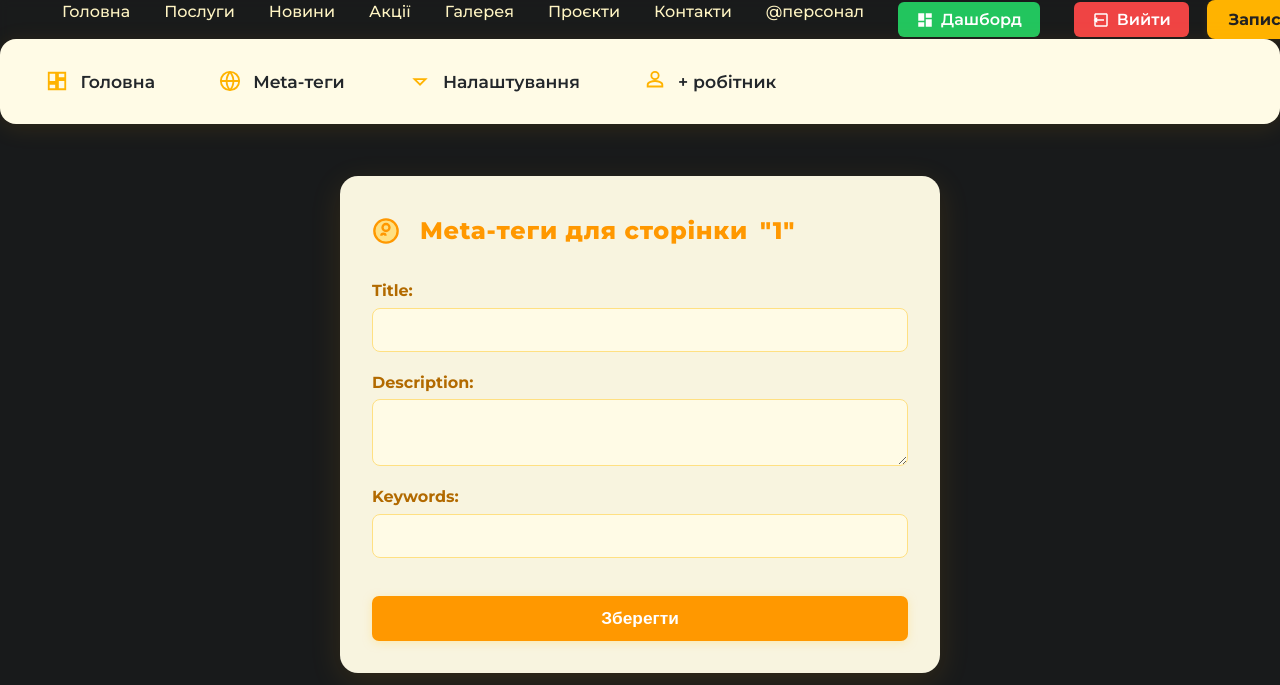
After one commit to sagosS/garage211New, a Flask app: page /admin/meta/1 in a window 1280 px wide. The commit adds this page. Shown: the top 685 px of the page. Run offline with Flask 3, Linux system fonts and the light colour scheme; the visitor is signed in with stand-in values (Sample User, id 1); data that the repository does not hold is empty.

Commit message:
Зроблен мотуль Метатегів для сторінок.

```diff
--- a/app/admin/routes.py
+++ b/app/admin/routes.py
@@ -3,7 +3,7 @@ from datetime import datetime
 from flask import render_template, request, redirect, url_for, flash, abort, current_app
 from flask_login import login_required, current_user, logout_user
 from werkzeug.security import generate_password_hash
-from app.models import User, Client, Order, Employee, Service, Promotion, News, ContactMessage, MaterialAsset
+from app.models import MetaTag, User, Client, Order, Employee, Service, Promotion, News, ContactMessage, MaterialAsset
 from app.extensions import db
 from . import admin
 from werkzeug.utils import secure_filename
@@ -45,6 +45,22 @@ def admin_index():
         last_orders=last_orders,
         status_counts=status_counts
     )
+
+@admin.route('/meta/<page>', methods=['GET', 'POST'])
+@login_required
+def edit_meta(page):
+    meta = MetaTag.query.filter_by(page=page).first()
+    if not meta:
+        meta = MetaTag(page=page)
+        db.session.add(meta)
+    if request.method == 'POST':
+        meta.title = request.form.get('title')
+        meta.description = request.form.get('description')
+        meta.keywords = request.form.get('keywords')
+        db.session.commit()
+        flash('Meta-теги оновлено!', 'success')
+        return redirect(url_for('admin.edit_meta', page=page))
+    return render_template('admin/edit_meta.html', meta=meta, page=page)
 
 @admin.route('/users')
 @login_required
--- a/app/models/__init__.py
+++ b/app/models/__init__.py
@@ -1,3 +1,4 @@
+from .meta_teg import MetaTag
 from .user import User
 from .client import Client
 from .order import Order
--- /dev/null
+++ b/app/models/meta_teg.py
@@ -0,0 +1,8 @@
+from app.extensions import db
+
+class MetaTag(db.Model):
+    id = db.Column(db.Integer, primary_key=True)
+    page = db.Column(db.String(128), unique=True, nullable=False)  # наприклад, 'main', 'services', 'contacts'
+    title = db.Column(db.String(256))
+    description = db.Column(db.String(512))
+    keywords = db.Column(db.String(512))
--- /dev/null
+++ b/app/templates/admin/edit_meta.html
@@ -0,0 +1,107 @@
+{% extends "base.html" %}
+{% block title %}Редагування meta-тегів{% endblock %}
+{% block content %}
+
+<div class="meta-panel glassy">
+    <h2 class="meta-title">
+        <svg width="28" height="28" viewBox="0 0 24 24" style="vertical-align:middle;margin-right:8px;">
+            <circle cx="12" cy="12" r="10" fill="#ffe082" stroke="#ff9800" stroke-width="2"/>
+            <path d="M8 16c0-2.21 3.58-2.21 3.58 0M12 12a3 3 0 100-6 3 3 0 000 6z" stroke="#ff9800" stroke-width="2" fill="none"/>
+        </svg>
+        Meta-теги для сторінки <span style="color:#ff9800;">"{{ page }}"</span>
+    </h2>
+    <form method="post" class="meta-form">
+        <div class="meta-form-group">
+            <label for="title">Title:</label>
+            <input type="text" id="title" name="title" value="{{ meta.title or '' }}" maxlength="256" required>
+        </div>
+        <div class="meta-form-group">
+            <label for="description">Description:</label>
+            <textarea id="description" name="description" rows="3" maxlength="512" required>{{ meta.description or '' }}</textarea>
+        </div>
+        <div class="meta-form-group">
+            <label for="keywords">Keywords:</label>
+            <input type="text" id="keywords" name="keywords" value="{{ meta.keywords or '' }}" maxlength="512">
+        </div>
+        <button type="submit" class="admin-link-btn meta-btn">Зберегти</button>
+    </form>
+</div>
+
+<style>
+.meta-panel {
+    background: rgba(255, 251, 230, 0.97);
+    border-radius: 18px;
+    box-shadow: 0 8px 32px 0 rgba(255, 168, 0, 0.12);
+    padding: 2.5em 2em 2em 2em;
+    margin: 2em auto;
+    max-width: 600px;
+    width: 100%;
+}
+.meta-title {
+    font-size: 1.5rem;
+    font-weight: 800;
+    color: #ff9800;
+    letter-spacing: 0.03em;
+    margin-bottom: 1.5em;
+    display: flex;
+    align-items: center;
+    gap: 0.5em;
+}
+.meta-form {
+    display: flex;
+    flex-direction: column;
+    gap: 1.3em;
+}
+.meta-form-group {
+    display: flex;
+    flex-direction: column;
+    gap: 0.4em;
+}
+.meta-form label {
+    font-weight: 700;
+    color: #b26a00;
+    margin-bottom: 0.1em;
+}
+.meta-form input[type="text"],
+.meta-form textarea {
+    border: 1.5px solid #ffe082;
+    border-radius: 8px;
+    padding: 0.6em 1em;
+    font-size: 1.08em;
+    background: #fffbe6;
+    color: #b26a00;
+    transition: border 0.18s;
+    outline: none;
+}
+.meta-form input[type="text"]:focus,
+.meta-form textarea:focus {
+    border-color: #ff9800;
+    background: #fffde7;
+}
+.meta-btn {
+    margin-top: 1em;
+    background: #ff9800;
+    color: #fff;
+    border-radius: 7px;
+    padding: 0.7em 2em;
+    font-size: 1.08em;
+    font-weight: 700;
+    border: none;
+    cursor: pointer;
+    transition: background 0.18s;
+    box-shadow: 0 2px 8px #ffe08280;
+}
+.meta-btn:hover {
+    background: #ef4444;
+    color: #fff;
+}
+@media (max-width: 650px) {
+    .meta-panel {
+        padding: 1em 0.3em;
+    }
+    .meta-title {
+        font-size: 1.1rem;
+    }
+}
+</style>
+{% endblock %}
--- a/app/templates/base.html
+++ b/app/templates/base.html
@@ -5,8 +5,9 @@
     <meta charset="UTF-8">
     <meta name="viewport" content="width=device-width, initial-scale=1">
     <title>{{ title if title else "Назва СТО" }}</title>
-    <meta name="description"
-        content="{{ description if description else 'Опис СТО, який привертає увагу користувачів та Google' }}">
+    <title>{{ meta.title if meta and meta.title else 'Garage 211' }}</title>
+    <meta name="description" content="{{ meta.description if meta and meta.description else 'Автосервіс Garage 211' }}">
+    <meta name="keywords" content="{{ meta.keywords if meta and meta.keywords else 'автосервіс, ремонт авто' }}">
     <meta name="robots" content="index, follow">
     <link rel="canonical" href="{{ request.url }}" />
     <!-- Open Graph для соцмереж -->
--- a/app/templates/includes/admin_navbar.html
+++ b/app/templates/includes/admin_navbar.html
@@ -13,6 +13,47 @@
                 <span>Головна</span>
             </a>
         </li>
+
+        <li class="admin-nav-dropdown">
+            <a href="#" class="admin-nav-link"
+                onclick="event.preventDefault();this.parentElement.classList.toggle('open');">
+                <span class="admin-nav-icon">
+                    <!-- SEO: лупа/глобус -->
+                    <svg viewBox="0 0 24 24">
+                        <circle cx="12" cy="12" r="10" />
+                        <path d="M2 12h20M12 2a15.3 15.3 0 0 1 0 20M12 2a15.3 15.3 0 0 0 0 20" />
+                    </svg>
+                </span>
+                <span>Meta-теги</span>
+            </a>
+            <ul class="admin-nav-sublist">
+                <li>
+                    <a href="{{ url_for('admin.edit_meta', page='main') }}"
+                        class="admin-nav-link{% if request.endpoint == 'admin.edit_meta' and page == 'main' %} active{% endif %}">
+                        <span class="admin-nav-icon">
+                            <!-- Головна: дім -->
+                            <svg viewBox="0 0 24 24">
+                                <path d="M3 12l9-9 9 9" />
+                                <path d="M9 21V9h6v12" />
+                            </svg>
+                        </span>
+                        <span>Meta-теги головної</span>
+                    </a>
+                </li>
+                <li>
+                    <a href="{{ url_for('admin.edit_meta', page='services') }}"
+                        class="admin-nav-link{% if request.endpoint == 'admin.edit_meta' and page == 'services' %} active{% endif %}">
+                        <span class="admin-nav-icon">
+                            <!-- Послуги: гайковий ключ -->
+                            <svg viewBox="0 0 24 24">
+                                <path d="M22 7l-5 5 1.5 1.5a5 5 0 1 1-7.1-7.1L12 7l5-5" />
+                            </svg>
+                        </span>
+                        <span>Meta-теги послуг</span>
+                    </a>
+                </li>
+            </ul>
+        </li>
         <li class="admin-nav-dropdown">
             <a href="#" class="admin-nav-link"
                 onclick="event.preventDefault();this.parentElement.classList.toggle('open');">
@@ -22,7 +63,6 @@
                 <span>Налаштування</span>
             </a>
             <ul class="admin-nav-sublist">
-                <li>
                 <a href="{{ url_for('admin.gallery_editor') }}"
                     class="admin-nav-link{% if request.endpoint == 'admin.gallery_editor' %} active{% endif %}">
                     <span class="admin-nav-icon">
@@ -110,8 +150,7 @@
                 <span class="admin-nav-icon">
                     <!-- Акції: зірка -->
                     <svg viewBox="0 0 24 24">
-                                <polygon
-                                    points="12 2 15 8.5 22 9.3 17 14.1 18.2 21 12 17.8 5.8 21 7 14.1 2 9.3 9 8.5 12 2" />
+                        <polygon points="12 2 15 8.5 22 9.3 17 14.1 18.2 21 12 17.8 5.8 21 7 14.1 2 9.3 9 8.5 12 2" />
                     </svg>
                 </span>
                 <span>Акції</span>
```
Also changed, not shown: app/main/routes.py (+4 -6 lines), migrations/versions/1b25bf10e288_add_meta_tag_table.py (added, +36 -0 lines). Lines whose indentation alone changed are shown as unchanged.
